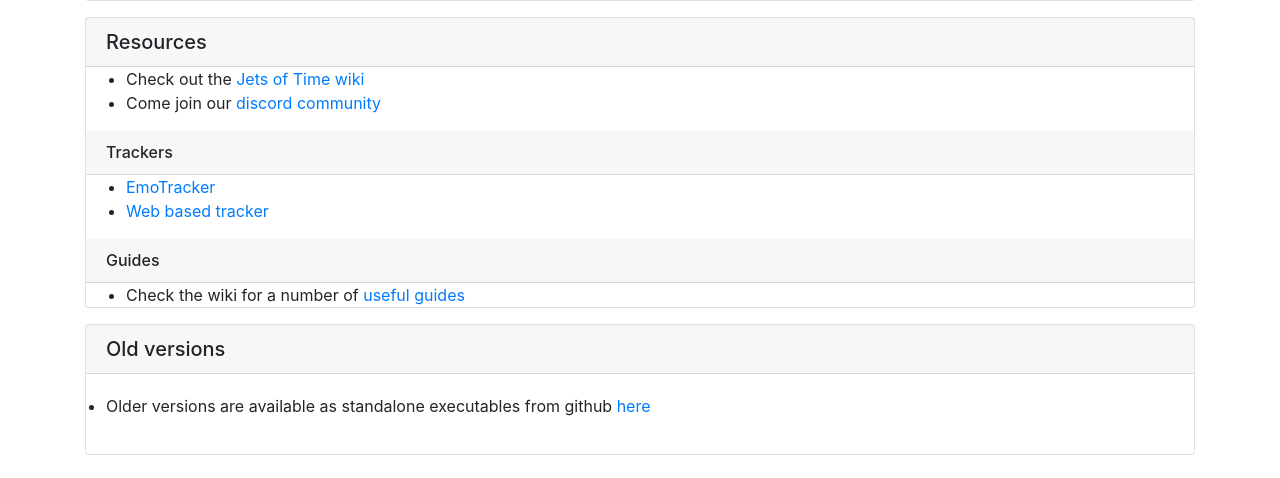
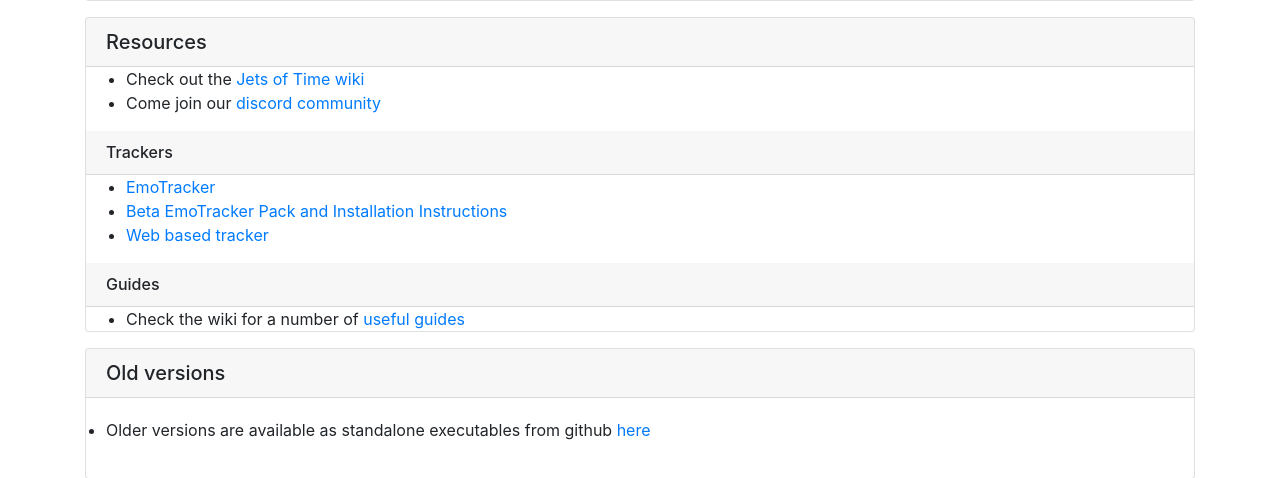
Before and after one commit to Anguirel86/ctjot_web_generator, a Django app: page / in a window 1280 px wide. Shown: the part 336-814 px from the top of the page. Before the commit the page ends 791 px from the top, so only its background shows below. Run offline with Django 4.2, Linux system fonts and the light colour scheme; some libraries are stand-ins or nearby versions.

Commit message:
Added beta tracker link to the index page.

```diff
--- a/generator/templates/generator/index.html
+++ b/generator/templates/generator/index.html
@@ -36,6 +36,7 @@
         <h6 class="card-header">Trackers</h6>
         <ul class="card-text">
           <li><a href="https://emotracker.net/">EmoTracker</a></li>
+          <li><a href="https://wiki.ctjot.com/doku.php?id=beta_tracker_pack">Beta EmoTracker Pack and Installation Instructions</a></li>
           <li><a href="{% url 'generator:tracker' %}">Web based tracker</a></li>
         </ul>
         <h6 class="card-header">Guides</h6>
```
